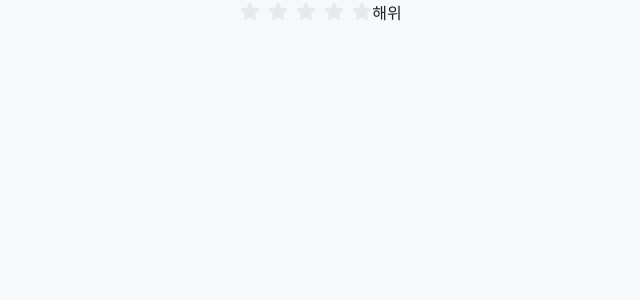
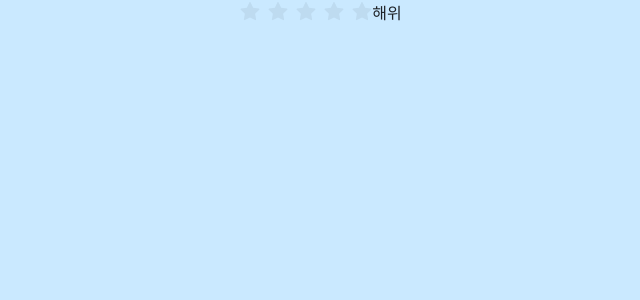
Before and after one commit to ncb6206/pre-onboarding-11th-4-12, a React (Create React App) app: page / in a window 1280 px wide. Shown: the top 300 px of the page, without its empty margins (319-959 px from the left). Built offline with nearby package versions, Linux system fonts and the light colour scheme; what emotion-reset would draw is missing.

Commit message:
Design : 글로벌 스타일 추가

```diff
--- a/src/styles/Global.tsx
+++ b/src/styles/Global.tsx
@@ -21,7 +21,7 @@ const style = css`
     justify-content: center;
     align-items: center;
     color: #1f2328;
-    background-color: #f6f8fa;
+    background-color: #cae9ff;
   }
 
   button {
```
